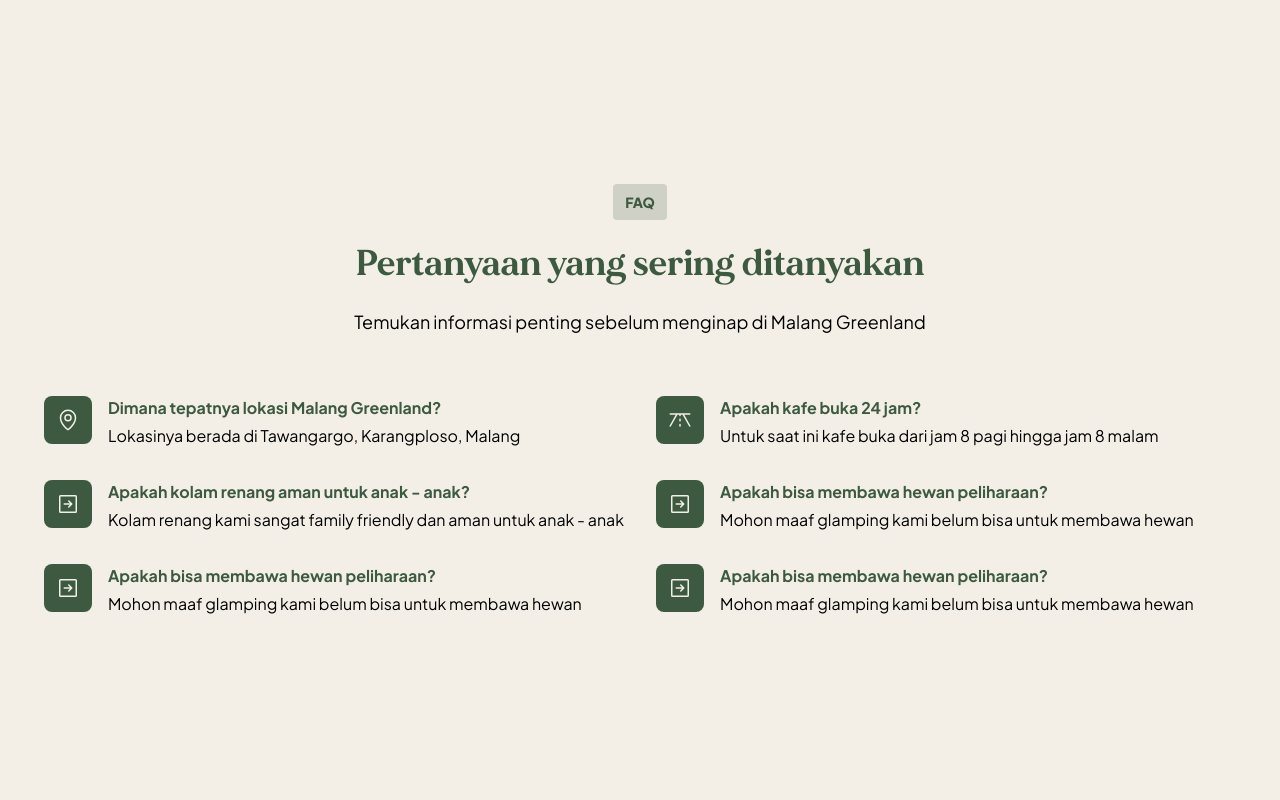
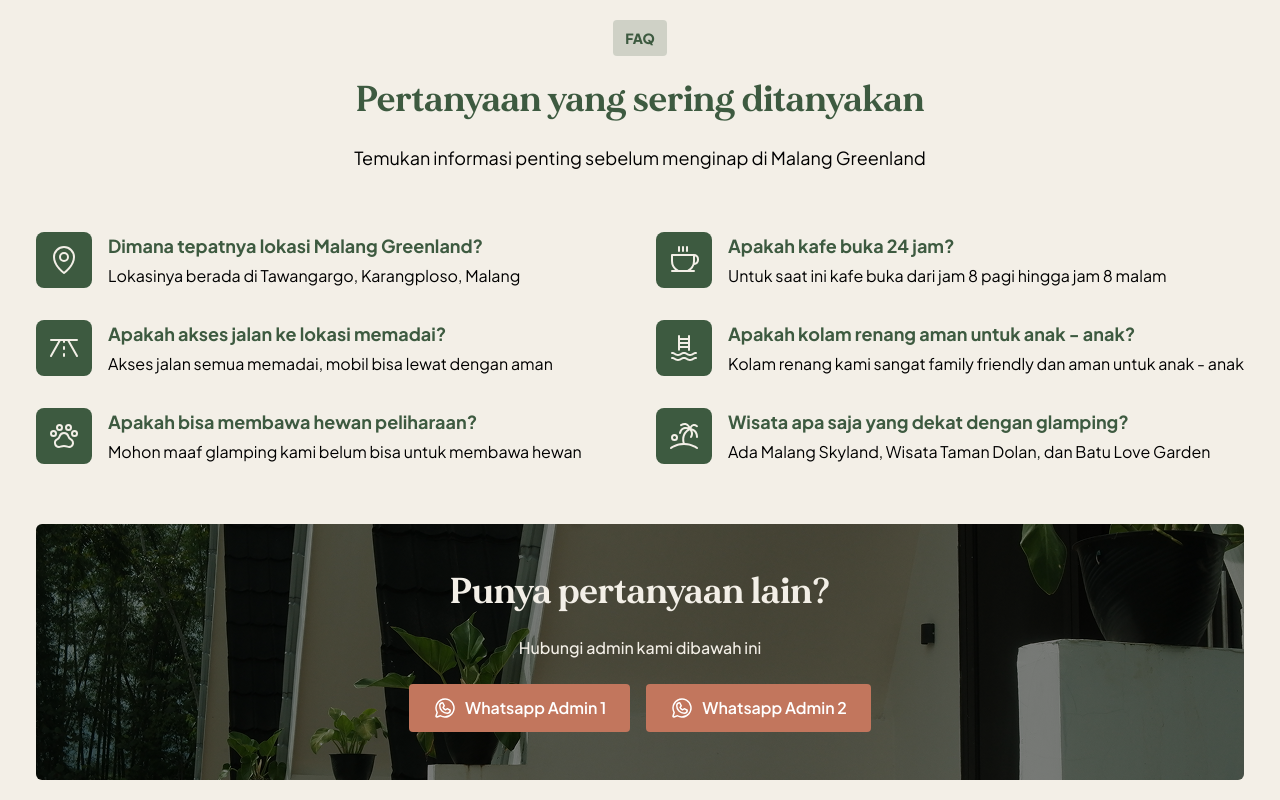
Before and after one commit to aruvin-s/greenland-landing-page, a React (Vite) app: page / in a window 1280 px wide. Shown: the part 5989-6789 px from the top of the page. Built offline with nearby package versions, Linux system fonts and the light colour scheme.

Commit message:
chores: update some sections

```diff
--- a/src/components/IconChip.jsx
+++ b/src/components/IconChip.jsx
@@ -4,10 +4,10 @@
   return (
     <div className="flex items-start gap-4 max-w-2xl">
       <div className="bg-primary text-secondary p-3 rounded-lg">
-        <Icon size={24} />
+        <Icon size={32} />
       </div>
       <div>
-        <p className="font-jakarta text-md font-bold text-primary">{title}</p>
+        <p className="font-jakarta text-lg font-bold text-primary">{title}</p>
         <p className="font-jakarta text-base text-black mt-1">{description}</p>
       </div>
     </div>
--- a/src/sections/Book.jsx
+++ b/src/sections/Book.jsx
@@ -35,7 +35,7 @@
                   ))}
                 </div>
                 <div className='flex justify-center w-full'>
-                    <ButtonPrimary position="left" icon={WhatsappLogoIcon } text ="Reservasi Sekarang" type="accent"/>
+                    <ButtonPrimary position="left" icon={WhatsappLogoIcon} text ="Reservasi Sekarang" type="accent"/>
                 </div>
             </div>
         </div>
--- a/src/sections/FAQ.jsx
+++ b/src/sections/FAQ.jsx
@@ -1,7 +1,8 @@
 import Chips from '.././components/Chips.jsx'
 import IconChips from '.././components/IconChip.jsx'
 import ButtonPrimary from '.././components/ButtonPrimary.jsx'
-import { MapPinIcon , ArrowSquareRightIcon , RoadHorizonIcon } from '@phosphor-icons/react';
+import bgCarousel from '.././assets/carouseladmin.png'
+import { MapPinIcon , ArrowSquareRightIcon , RoadHorizonIcon, CoffeeIcon, SwimmingPoolIcon, PawPrintIcon, IslandIcon, ArrowSquareLeftIcon, WhatsappLogoIcon } from '@phosphor-icons/react';
 
 const FAQ = () => {
   return (
@@ -22,30 +23,42 @@
                         description="Lokasinya berada di Tawangargo, Karangploso, Malang"
                     />
                     <IconChips
-                        icon={RoadHorizonIcon}
+                        icon={CoffeeIcon}
                         title="Apakah kafe buka 24 jam?"
                         description="Untuk saat ini kafe buka dari jam 8 pagi hingga jam 8 malam"
                     />
                     <IconChips
-                        icon={ArrowSquareRightIcon }
+                        icon={RoadHorizonIcon}
+                        title="Apakah akses jalan ke lokasi memadai?"
+                        description="Akses jalan semua memadai, mobil bisa lewat dengan aman"
+                    />
+                    <IconChips
+                        icon={SwimmingPoolIcon}
                         title="Apakah kolam renang aman untuk anak - anak?"
                         description="Kolam renang kami sangat family friendly dan aman untuk anak - anak"
                     />
                     <IconChips
-                        icon={ArrowSquareRightIcon }
+                        icon={PawPrintIcon}
                         title="Apakah bisa membawa hewan peliharaan?"
                         description="Mohon maaf glamping kami belum bisa untuk membawa hewan"
                     />
                     <IconChips
-                        icon={ArrowSquareRightIcon }
-                        title="Apakah bisa membawa hewan peliharaan?"
-                        description="Mohon maaf glamping kami belum bisa untuk membawa hewan"
+                        icon={IslandIcon}
+                        title="Wisata apa saja yang dekat dengan glamping?"
+                        description="Ada Malang Skyland, Wisata Taman Dolan, dan Batu Love Garden"
                     />
-                    <IconChips
-                        icon={ArrowSquareRightIcon }
-                        title="Apakah bisa membawa hewan peliharaan?"
-                        description="Mohon maaf glamping kami belum bisa untuk membawa hewan"
-                    />
+                </div>
+                <div
+                className='flex flex-col w-full h-full bg-primary p-12 justify-center gap-6 rounded-md mt-9'
+                style={{
+                        backgroundImage: `linear-gradient(rgba(0, 0, 0, 0.5), rgba(0, 0, 0, 0.5)), url(${bgCarousel})`
+                      }}>
+                    <p className='font-mirage text-secondary font-bold text-4xl text-center'>Punya pertanyaan lain?</p>
+                    <p className='font-jakarta text-secondary font-medium text-large text-center'>Hubungi admin kami dibawah ini</p>
+                    <div className='flex gap-4 justify-center'>
+                        <ButtonPrimary position="left" icon={WhatsappLogoIcon} text ="Whatsapp Admin 1" type="accent" />
+                        <ButtonPrimary position="left" icon={WhatsappLogoIcon} text ="Whatsapp Admin 2" type="accent" />
+                    </div>
                 </div>
             </div>
         </div>
```
Also changed, not shown: src/assets/carouseladmin.png (added).
